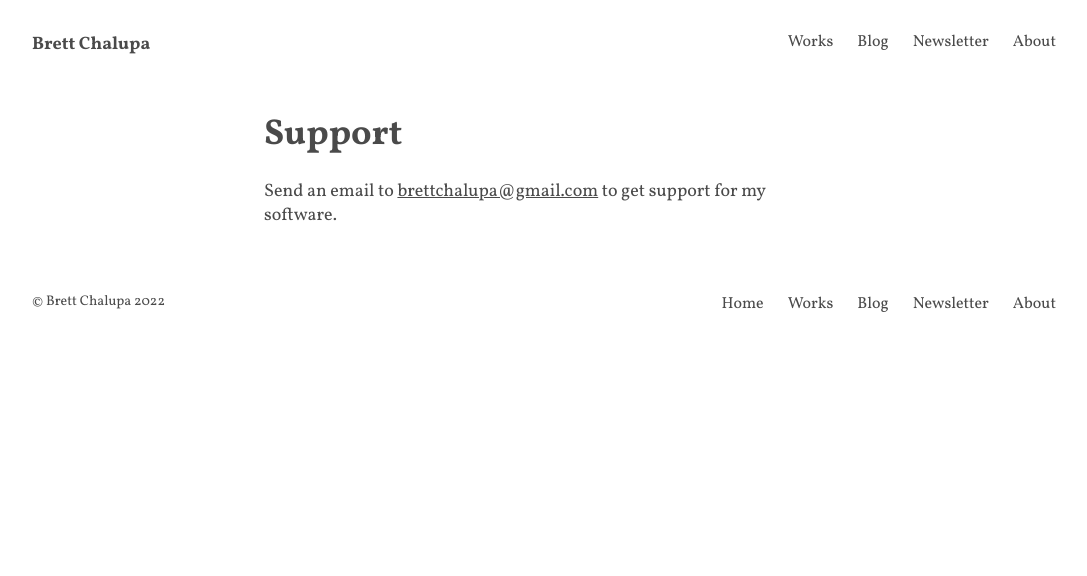
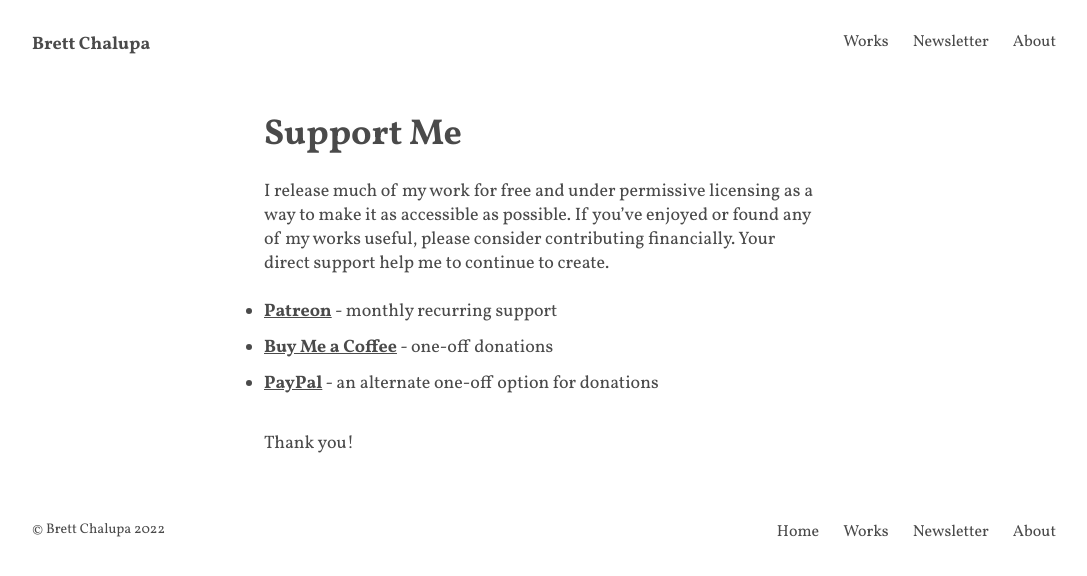
Before and after one commit to brettchalupa/brettchalupa.github.io, a Jekyll site: the page built from support.md, in a window 1280 px wide. Shown: the top 576 px of the page, without its empty margins (96-1183 px from the left). Built offline with Jekyll 4.4.1, drawn with Linux system fonts in a browser that asks for light colours.

Commit message:
adjust: sunset blog, promote Patreon

```diff
--- a/_includes/nav-list-items.html
+++ b/_includes/nav-list-items.html
@@ -1,4 +1,3 @@
 <li class="nav-item"><a href="/works">Works</a></li>
-<li class="nav-item"><a href="/blog">Blog</a></li>
 <li class="nav-item"><a href="/newsletter">Newsletter</a></li>
 <li class="nav-item"><a href="/about">About</a></li>
--- a/blog.html
+++ b/blog.html
@@ -10,7 +10,9 @@
 
   <p class='intro'>{{ page.description }}</p>
 
-  <p><a href='http://www.brettchalupa.com/feed.xml'>Subscribe via RSS</a></p>
+  <p><a href='https://buttondown.email/brettchalupa/archive/'>Read my newsletter archives for the latest updates.</a></p>
+
+  <p>This page serves as a curated archive.</p>
 
   <div class='section'>
     <ul class='posts-list'>
--- a/support.md
+++ b/support.md
@@ -1,10 +1,16 @@
 ---
-title: Support
+title: Support Me
 permalink: "/support"
-description: Support details for my games
+description: Contribute to help me continue to create.
 layout: default
 ---
 
-# Support
+# Support Me
 
-Send an email to [brettchalupa@gmail.com](mailto:brettchalupa@gmail.com) to get support for my software.
+I release much of my work for free and under permissive licensing as a way to make it as accessible as possible. If you've enjoyed or found any of my works useful, please consider contributing financially. Your direct support help me to continue to create.
+
+- **[Patreon](https://www.patreon.com/brettchalupa)** - monthly recurring support
+- **[Buy Me a Coffee](https://www.buymeacoffee.com/brettchalupa)** - one-off donations
+- **[PayPal](https://paypal.me/brettchalupa)** - an alternate one-off option for donations
+
+Thank you!
```
Also changed, not shown: other parts of blog.html (+1 -1 lines), _layouts/work.html (+7 -0 lines), customer-support.md (added, +10 -0 lines), index.html (+10 -1 lines), works.html (+7 -0 lines).
